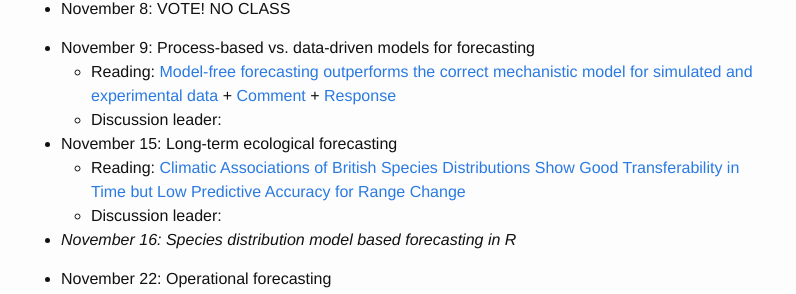
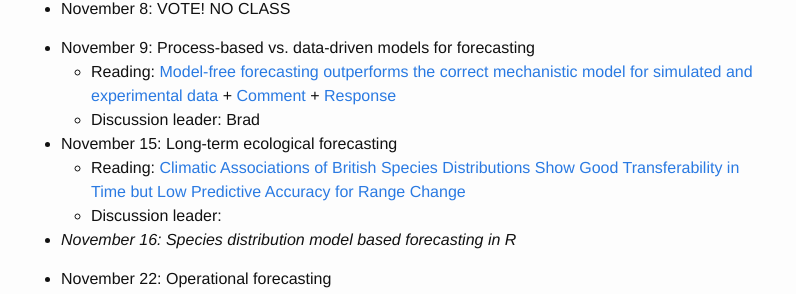
Before and after one commit to weecology/forecasting-dynamics-course, a Jekyll site: the page built from schedule.md, in a window 1280 px wide and 900 px high, scrolled down 1572 px. Shown: the part 149-443 px from the top of the window, without its empty margins (239-1035 px from the left). Built offline with Jekyll 4.4.1, drawn with Linux system fonts in a browser that asks for light colours.

Commit message:
Add discussion leader for Process vs data-driven models

```diff
--- a/schedule.md
+++ b/schedule.md
@@ -97,7 +97,7 @@ Activity days when laptops are required are noted in italics. Discussion leaders
     * Reading:
 [Model-free forecasting outperforms the correct mechanistic model for simulated and experimental data](https://doi.org/10.1073/pnas.1216076110) +
 [Comment](https://doi.org/10.1073/pnas.1308603110) + [Response](https://doi.org/10.1073/pnas.1312461110)
-    * Discussion leader:
+    * Discussion leader: Brad
 
 * November 15: Long-term ecological forecasting
     * Reading: [Climatic Associations of British Species Distributions Show Good Transferability in Time but Low Predictive Accuracy for Range Change](http://dx.doi.org/10.1371/journal.pone.0040212)
```
